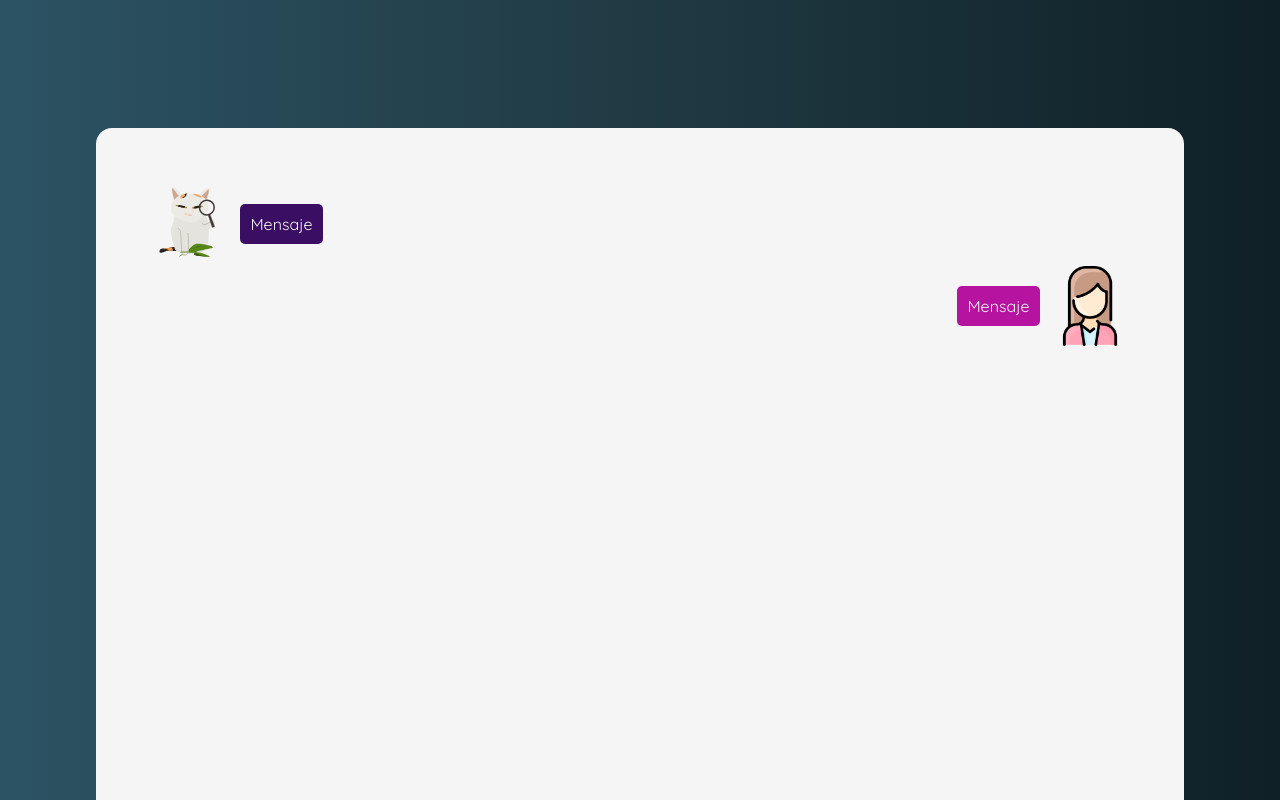
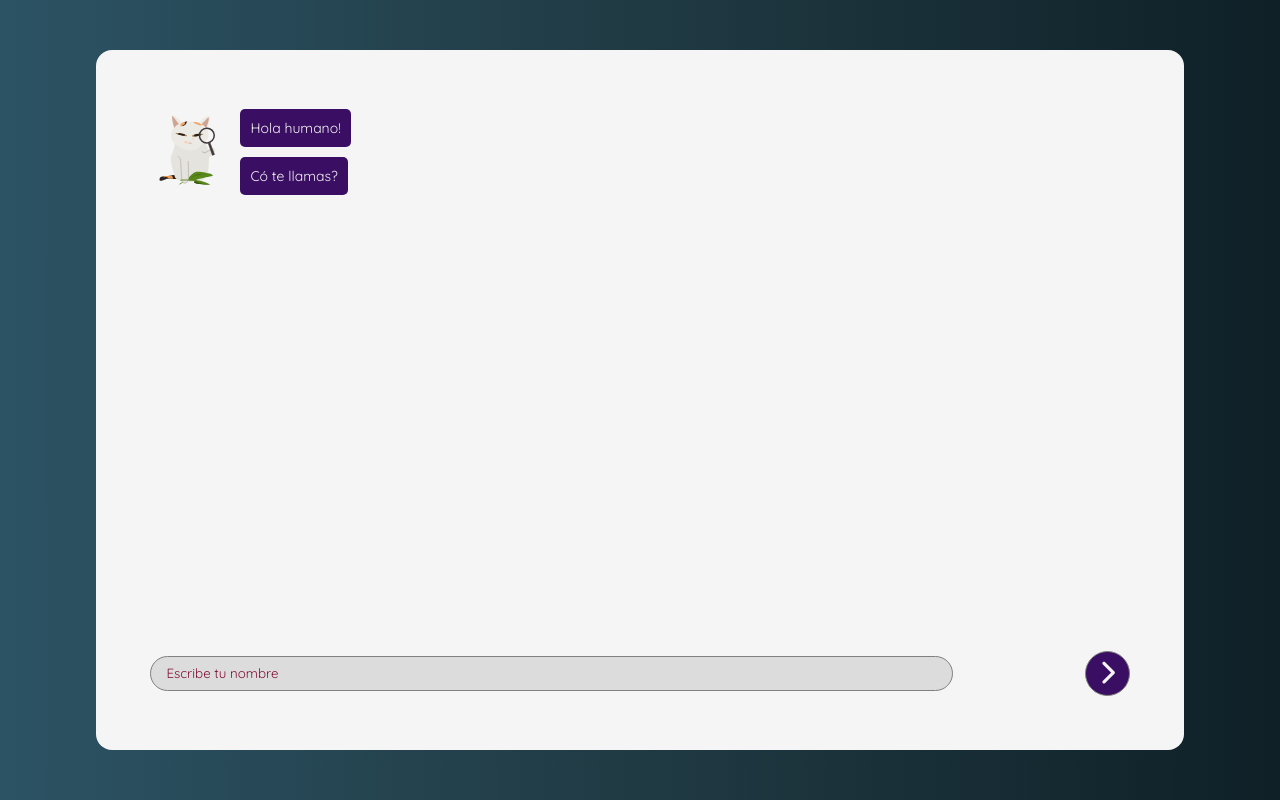
Before and after one commit to anaggithub/doggo-bot, a React (Create React App) app: page /chat in a window 1280 px wide. Shown: the top 800 px of the page. Built offline with nearby package versions, Linux system fonts and the light colour scheme.

Commit message:
Mando todo porque no me importa nada!

```diff
--- a/src/App.css
+++ b/src/App.css
@@ -4,6 +4,10 @@
   box-sizing: border-box;
 }
 
+html,
+body {
+  height: 100%;
+}
 .App {
   text-align: center;
   /* font-family: "Roboto", sans-serif; */
--- a/src/components/input-chat/index.js
+++ b/src/components/input-chat/index.js
@@ -10,7 +10,7 @@ const InputChat = () => {
         placeholder="Escribe tu nombre"
       />
       <button className="form--button" type="submit">
-        <i class="fas fa-chevron-right"></i>
+        <i className="fas fa-chevron-right"></i>
       </button>
     </form>
   );
--- a/src/components/input-chat/index.scss
+++ b/src/components/input-chat/index.scss
@@ -20,8 +20,8 @@
     color: rgb(129, 17, 54);
   }
   &--button {
-    width: 40px;
-    height: 40px;
+    width: 45px;
+    height: 45px;
     border-radius: 50%;
     border: 1px solid grey;
     background-color: rgb(58, 14, 99);
--- a/src/components/layout/index.scss
+++ b/src/components/layout/index.scss
@@ -1,4 +1,5 @@
 .layout--container {
+  font-size: 12px;
   background: #0f2027; /* fallback for old browsers */
   background: -webkit-linear-gradient(
     to right,
@@ -12,31 +13,29 @@
     #203a43,
     #0f2027
   ); /* W3C, IE 10+/ Edge, Firefox 16+, Chrome 26+, Opera 12+, Safari 7+ */
-
   display: flex;
   justify-content: center;
   align-items: center;
   width: 100%;
+  height: 100%;
   min-height: 100vh;
+  box-sizing: border-box;
+  padding: 5% 0;
 }
 
 .layout--content {
-  width: 85%;
-  min-height: 100vh;
-  margin: 10% 0 10% 0;
+  min-width: 85%;
+  min-height: calc(100vh - 100px);
+  box-sizing: border-box;
   display: flex;
   flex-direction: column;
-
   background-color: whitesmoke;
   border-radius: 16px;
 }
 
-// @media only screen and (max-width: 768px) {
-//   .layout--content {
-//     min-height: 100vh;
-//   }
-
-//   .layout--container {
-//     min-height: 100vh;
-//   }
-// }
+@media only screen and (min-width: 768px) {
+  .layout--container {
+    font-size: 14px;
+    padding: 2% 0;
+  }
+}
--- a/src/components/pet-item/index.js
+++ b/src/components/pet-item/index.js
@@ -2,12 +2,14 @@ import React from "react";
 import Pet from "../pet";
 import "./index.scss";
 
-const PetItem = () => {
+const PetItem = ({ text }) => {
   return (
     <div className="pet-item">
       <Pet classes="pet-item--pet" />
       <div className="pet-item--messages">
-        <label>Mensaje</label>
+        {text.map((text, index) => (
+          <label key={index}>{text}</label>
+        ))}
       </div>
     </div>
   );
--- a/src/components/pet-item/index.scss
+++ b/src/components/pet-item/index.scss
@@ -7,12 +7,17 @@
     width: 80px;
   }
   &--messages {
-    background-color: rgb(58, 14, 99);
-    padding: 10px;
-    border-radius: 5px;
-    color: whitesmoke;
-    width: fit-content;
-    //  max-width: 7%;
     margin-left: 10px;
+    display: flex;
+    flex-direction: column;
+
+    label {
+      background-color: rgb(58, 14, 99);
+      color: whitesmoke;
+      padding: 10px;
+      border-radius: 5px;
+      width: fit-content;
+      margin: 5px 0;
+    }
   }
 }
--- a/src/components/user-item/index.js
+++ b/src/components/user-item/index.js
@@ -2,11 +2,11 @@ import React from "react";
 import woman from "../../assets/images/woman-user.png";
 import "./index.scss";
 
-const UserItem = () => {
+const UserItem = ({ text }) => {
   return (
     <div className="user-item">
       <div className="user-item--messages">
-        <label>Mensaje</label>
+        <label>{text}</label>
       </div>
       <img className="user-item--user" src={woman} alt="user-avatar"></img>
     </div>
--- a/src/pages/chat/index.js
+++ b/src/pages/chat/index.js
@@ -1,4 +1,4 @@
-import React from "react";
+import React, { useState } from "react";
 import "./index.scss";
 import PetItem from "../../components/pet-item";
 import UserItem from "../../components/user-item";
@@ -6,12 +6,25 @@ import DefaultLayout from "../../components/layout";
 import InputChat from "../../components/input-chat";
 
 const Chat = () => {
+  const [message, setMessage] = useState({});
+  const [chat, setChat] = useState([
+    {
+      id: 0,
+      emitter: "Pet",
+      message: ["Hola humano!", "Có te llamas?"],
+    },
+  ]);
   return (
     <DefaultLayout>
       <section className="chat">
         <div className="chat--content">
-          <PetItem />
-          <UserItem />
+          {chat.map((message, index) =>
+            message.emitter === "Pet" ? (
+              <PetItem text={message.message} key={index} />
+            ) : (
+              <UserItem key={index} text={message.message} key={index} />
+            )
+          )}
         </div>
         <div className="chat--input">
           <InputChat />
--- a/src/pages/chat/index.scss
+++ b/src/pages/chat/index.scss
@@ -1,6 +1,7 @@
 .chat {
   padding: 5%;
-  min-height: 100vh;
+  height: 100%;
+  min-height: calc(100vh - 100px);
   display: flex;
   flex-direction: column;
   justify-content: space-between;
--- a/src/pages/home/index.scss
+++ b/src/pages/home/index.scss
@@ -1,10 +1,16 @@
 .home {
   color: #4b4f53;
+  display: flex;
+  flex-direction: column;
+  justify-content: center;
+  min-height: calc(100vh - 100px);
+  padding: 5%;
 
   &--header {
-    padding: 40px 10px;
+    margin-bottom: 20px;
+
     h1 {
-      margin-bottom: 30px;
+      margin-bottom: 20px;
     }
   }
 
@@ -13,12 +19,11 @@
     flex-direction: column;
   }
   &--pets {
-    height: 200px;
+    height: 150px;
     width: 100%;
-    margin-bottom: 30px;
   }
   .dog {
-    // background-color: peachpuff;
+    margin-bottom: 30px;
   }
 
   .cat {
@@ -28,14 +33,22 @@
 
 @media only screen and (min-width: 768px) {
   .home {
+    justify-content: space-around;
+    align-content: center;
+    &--header {
+      padding: 2%;
+
+      h1 {
+        margin-bottom: 30px;
+      }
+    }
+
     &--pets-container {
-      //width: 100%;
+      //  background-color: salmon;
       flex-direction: row;
-      max-width: 768px;
-      margin: 0 auto;
     }
     &--pets {
-      max-height: 300px;
+      height: 200px;
       width: 100%;
     }
   }
```
